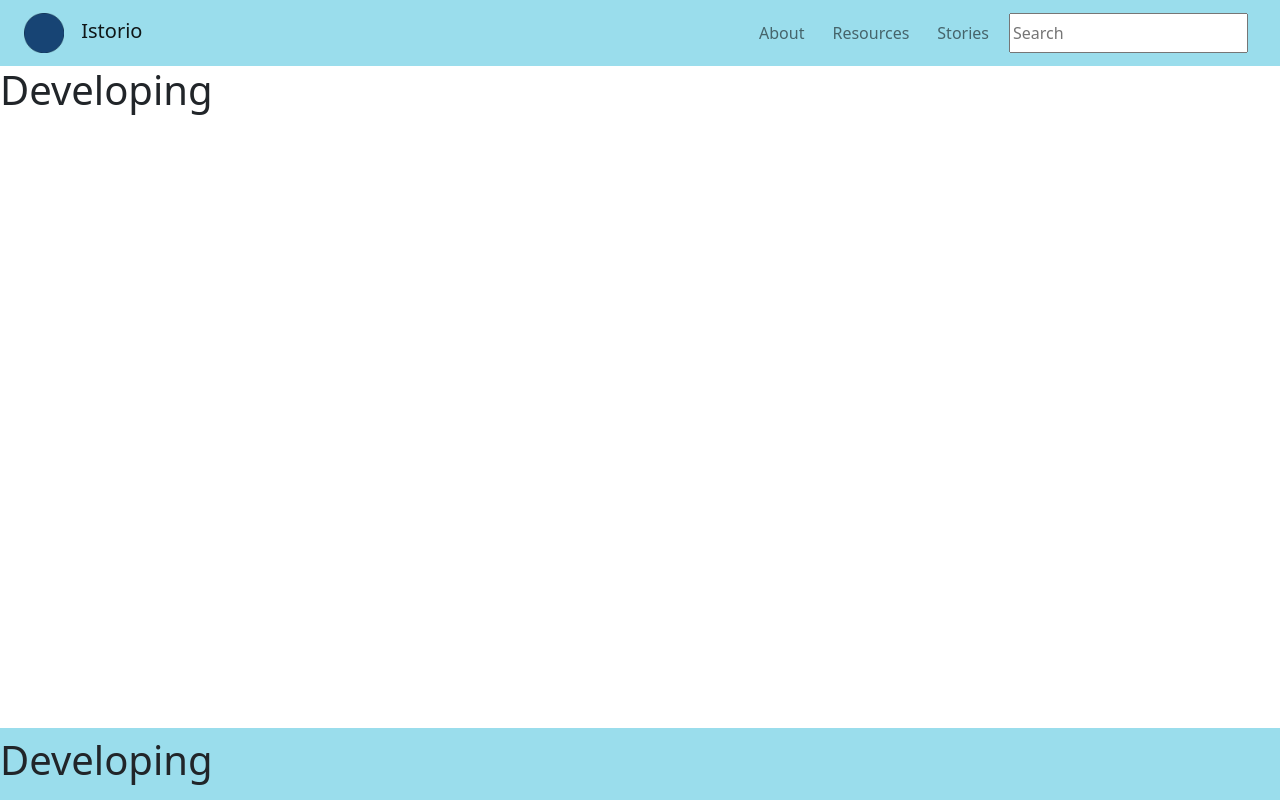
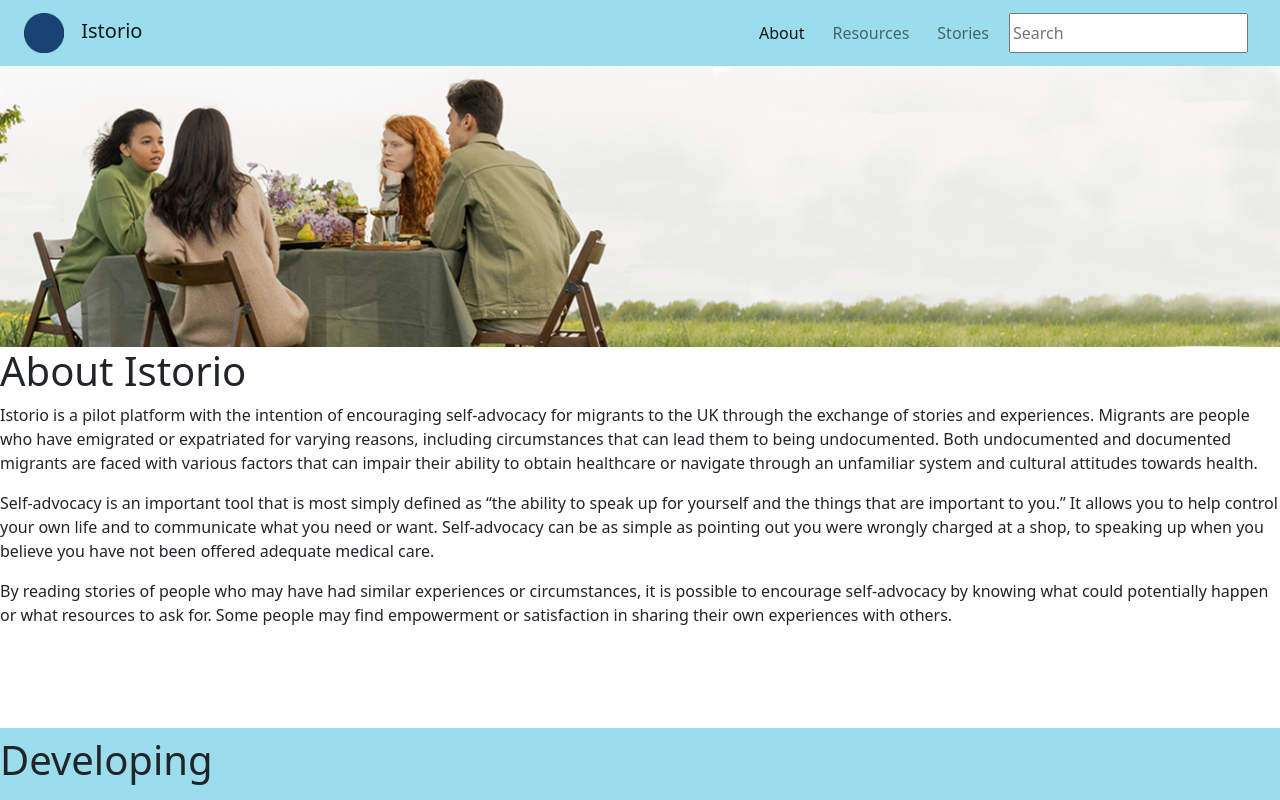
Before and after one commit to berrygoodthings/Stories-in-Healthcare, a Gatsby site: page /about in a window 1280 px wide. Built offline with nearby package versions, Linux system fonts and the light colour scheme; Gatsby itself is replaced by a stand-in of ours.

Commit message:
About Page
Basic content on about page loaded. Some syntax error fixes

```diff
--- a/package.json
+++ b/package.json
@@ -18,6 +18,7 @@
     "@emotion/react": "^11.9.0",
     "@emotion/styled": "^11.8.1",
     "bootstrap": "^5.1.3",
+    "firestore": "^1.1.6",
     "gatsby": "^4.11.2",
     "gatsby-cli": "^4.12.1",
     "gatsby-plugin-emotion": "^7.11.0",
--- a/src/components/footer.js
+++ b/src/components/footer.js
@@ -10,7 +10,7 @@ import styled from "@emotion/styled"
 const StyledFooter = styled.header`
       background: #9ADDEC;
       minHeight: {window.screen.availHeight * .1};
-      width:{window.screen.availWidth};
+      maxWidth:{window.screen.availWidth * .7};
       paddingTop: 70px;
 `
 
--- a/src/components/header.js
+++ b/src/components/header.js
@@ -44,13 +44,13 @@ const Header = ({ siteTitle }) => (
       <Navbar.Collapse id="navbarResponsive">
         <Nav as = "ul" className = "ms-auto" style={{marginRight:window.screen.availWidth * .015}}>
           <Nav.Item as="li" style={{marginRight:window.screen.availWidth * .015}}>
-            <Link to="./about" className="nav-link" activeClassName="active">About</Link>
+            <Link to="/about" className="nav-link" activeClassName="active">About</Link>
           </Nav.Item>
           <Nav as="ul" style={{marginRight:window.screen.availWidth * .015}}>
-            <Link to="./resources" className="nav-link" activeClassName="active">Resources</Link>
+            <Link to="/resources" className="nav-link" activeClassName="active">Resources</Link>
           </Nav>
           <Nav as="ul" style={{marginRight:window.screen.availWidth * .015}}>
-            <Link to="./stories" className="nav-link" activeClassName="active">Stories</Link>
+            <Link to="/stories" className="nav-link" activeClassName="active">Stories</Link>
           </Nav>
           <Nav as="ul">
             <Search />
--- a/src/pages/about.js
+++ b/src/pages/about.js
@@ -1,15 +1,27 @@
 import React from "react";
 import {queryql, Link} from "gatsby";
 import Layout from "../components/layout";
+import {Row, Col} from "react-bootstrap"
 
 
+import Banner from "../images/people outside banner.png"
 const AboutPage = ({}) =>{
 
 
     return(
         <Layout>
 
-            <h1>Developing</h1>
+            <Row>
+                <img src={Banner} alt="people outside smiling" />
+            </Row>
+            <Row>
+            <h1>About Istorio</h1>
+
+            <p>Istorio is a pilot platform with the intention of encouraging self-advocacy for migrants to the UK through the exchange of stories and experiences. Migrants are people who have emigrated or expatriated for varying reasons, including circumstances that can lead them to being undocumented. Both undocumented and documented migrants are faced with various factors that can impair their ability to obtain healthcare or navigate through an unfamiliar system and cultural attitudes towards health.</p>
+            <p>Self-advocacy is an important tool that is most simply defined as “the ability to speak up for yourself and the things that are important to you.” It allows you to help control your own life and to communicate what you need or want. Self-advocacy can be as simple as pointing out you were wrongly charged at a shop, to speaking up when you believe you have not been offered adequate medical care.</p>
+            <p>By reading stories of people who may have had similar experiences or circumstances, it is possible to encourage self-advocacy by knowing what could potentially happen or what resources to ask for. Some people may find empowerment or satisfaction in sharing their own experiences with others.</p>
+
+            </Row>
 
         </Layout>
     )
```
Also changed, not shown: src/pages/index.js (+11 -2 lines), 1 other file.
